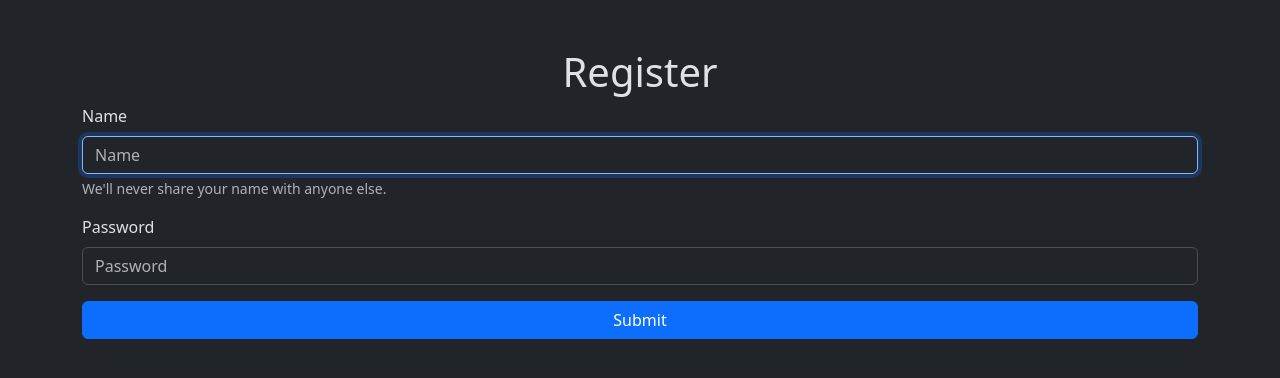
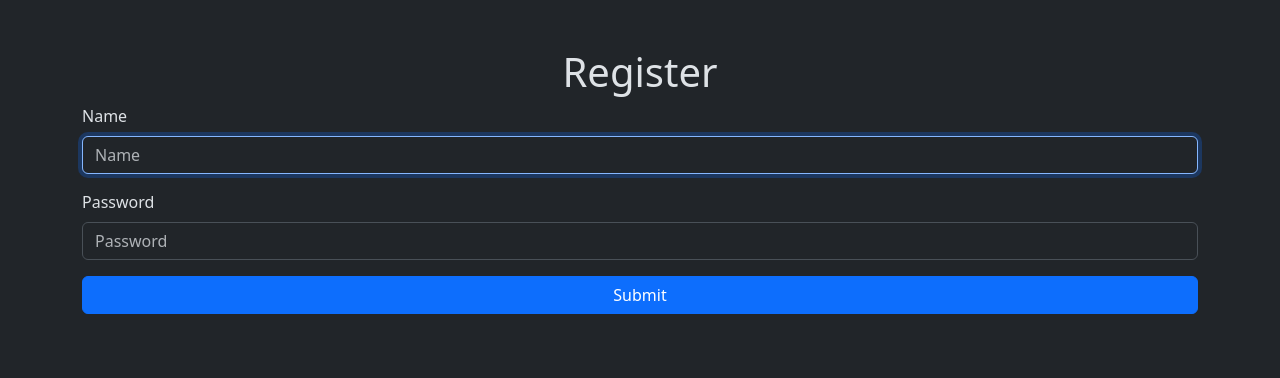
Before and after one commit to dev-bittu/quizapp, a Django app: page /account/register/ in a window 1280 px wide. Shown: the part 56-434 px from the top of the page. Run offline with Django 4.2, Linux system fonts and the light colour scheme; some libraries are stand-ins or nearby versions.

Commit message:
fmt & rm unusual code

```diff
--- a/account/templates/account/register.html
+++ b/account/templates/account/register.html
@@ -5,14 +5,19 @@
 {% block body %}
 <form method="post" action="{% url 'register' %}">
   {% csrf_token %}
-  <h1 class="text-center">Register</h1>
+  <h1 class="text-center">
+    Register
+  </h1>
   <div class="mb-3">
-    <label for="name" class="form-label">Name</label>
+    <label for="name" class="form-label">
+      Name
+    </label>
     <input type="text" class="form-control" id="name" aria-describedby="nameHelp" name="username" placeholder="Name" required autofocus>
-    <div id="nameHelp" class="form-text">We'll never share your name with anyone else.</div>
   </div>
   <div class="mb-3">
-    <label for="exampleInputPassword1" class="form-label">Password</label>
+    <label for="exampleInputPassword1" class="form-label">
+      Password
+    </label>
     <input type="password" class="form-control" id="exampleInputPassword1" name="password" placeholder="Password" required>
   </div>
   <button type="submit" class="btn btn-primary w-100">Submit</button>
```
